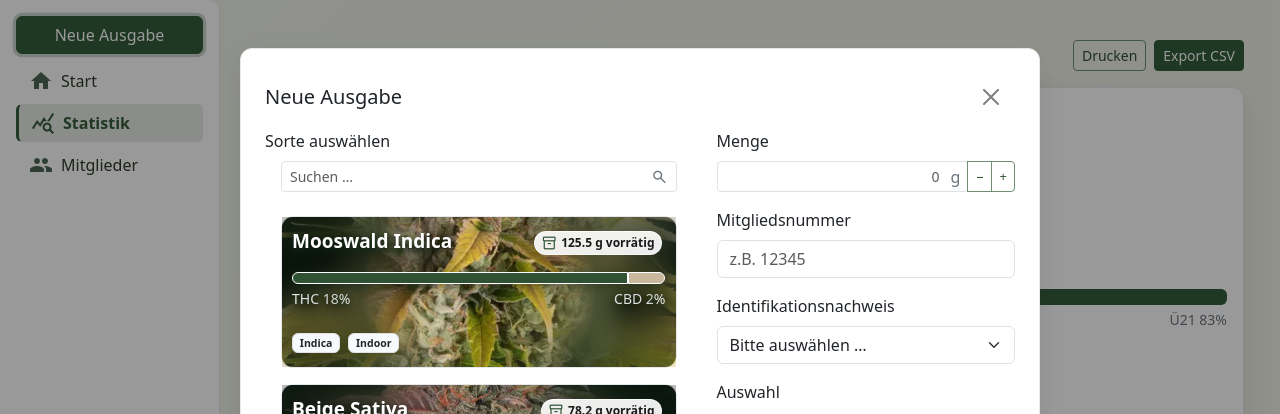
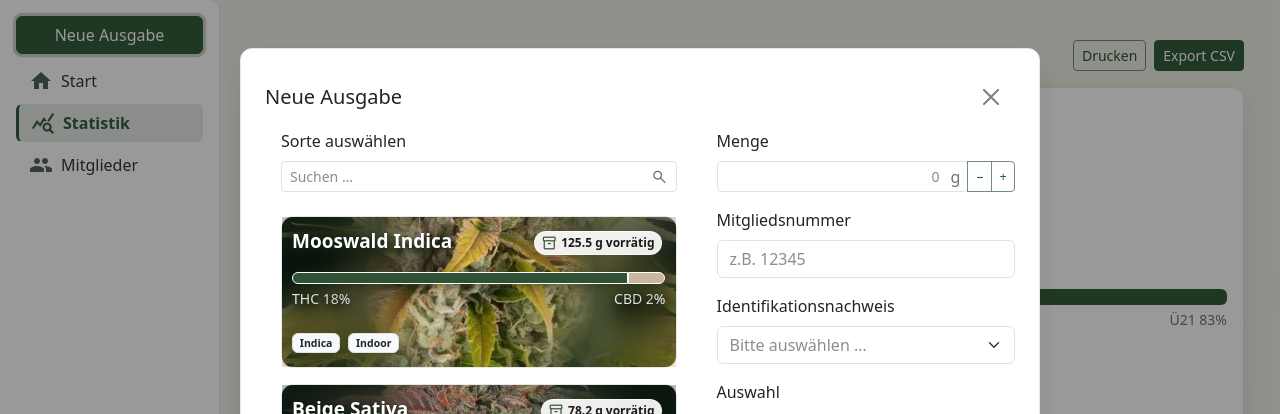
Before and after one commit to BlackHawk1912/CSC-Verwaltung, a React (Vite) app: page / in a window 1280 px wide. Both pictures are taken after a click on the button "Neue Ausgabe". Shown: the top 414 px of the page. Built offline with nearby package versions, Linux system fonts and the light colour scheme.

Commit message:
Lighten placeholder color

```diff
--- a/src/App.css
+++ b/src/App.css
@@ -43,10 +43,33 @@
     --bs-primary: var(--moss);
     --bs-link-color: var(--moss);
     --bs-link-hover-color: var(--moss-600);
+    /* Lighter placeholder text for better distinction */
+    --placeholder-color: rgba(0, 0, 0, 0.45);
 }
 
 body {
     background: linear-gradient(135deg, #eef2e9, #f6efe3);
+}
+
+/* Placeholder styling (lighter) */
+input::placeholder,
+textarea::placeholder,
+.form-control::placeholder {
+    color: var(--placeholder-color) !important;
+    opacity: 1; /* override browser default lower opacity to control via color */
+}
+
+/* Lighter text only when select is not focused (closed). When focused/open, use normal color so the dropdown options aren't dimmed. */
+.placeholder-select:not(:focus) {
+    color: var(--placeholder-color) !important;
+}
+.placeholder-select:focus,
+.placeholder-select:focus-visible {
+    color: var(--bs-body-color, #212529) !important;
+}
+/* Ensure the dropdown options render with normal color */
+.placeholder-select option {
+    color: var(--bs-body-color, #212529);
 }
 
 .app-shell {
--- a/src/components/organisms/ausgabe-modal.tsx
+++ b/src/components/organisms/ausgabe-modal.tsx
@@ -200,7 +200,7 @@ export const AusgabeModal: React.FC<AusgabeModalProps> = ({ open, onClose }) =>
 
                 <div className="row g-4">
                     <div className="col-md-7">
-                        <label className="form-label">Sorte auswählen</label>
+                        <label className="form-label ps-3">Sorte auswählen</label>
                         <div className="position-relative mb-2 mx-3">
                             <div className="with-trailing-control">
                                 <input
@@ -229,10 +229,7 @@ export const AusgabeModal: React.FC<AusgabeModalProps> = ({ open, onClose }) =>
                                     </button>
                                 ) : (
                                     <span className="input-trailing-icon" aria-hidden>
-                                        <span
-                                            className="material-symbols-outlined lh-1"
-                                            style={{ fontSize: 18 }}
-                                        >
+                                        <span className="material-symbols-outlined lh-1" style={{ fontSize: 18 }}>
                                             search
                                         </span>
                                     </span>
@@ -314,7 +311,7 @@ export const AusgabeModal: React.FC<AusgabeModalProps> = ({ open, onClose }) =>
                         <div className="mb-3">
                             <label className="form-label">Identifikationsnachweis</label>
                             <select
-                                className="form-select"
+                                className={`form-select ${identification ? "" : "placeholder-select"}`}
                                 value={identification}
                                 onChange={e => setIdentification(e.target.value)}
                                 aria-label="Identifikationsnachweis auswählen"
```
Also changed, not shown: 1 other file (tests, documents, lock files or other folders).
